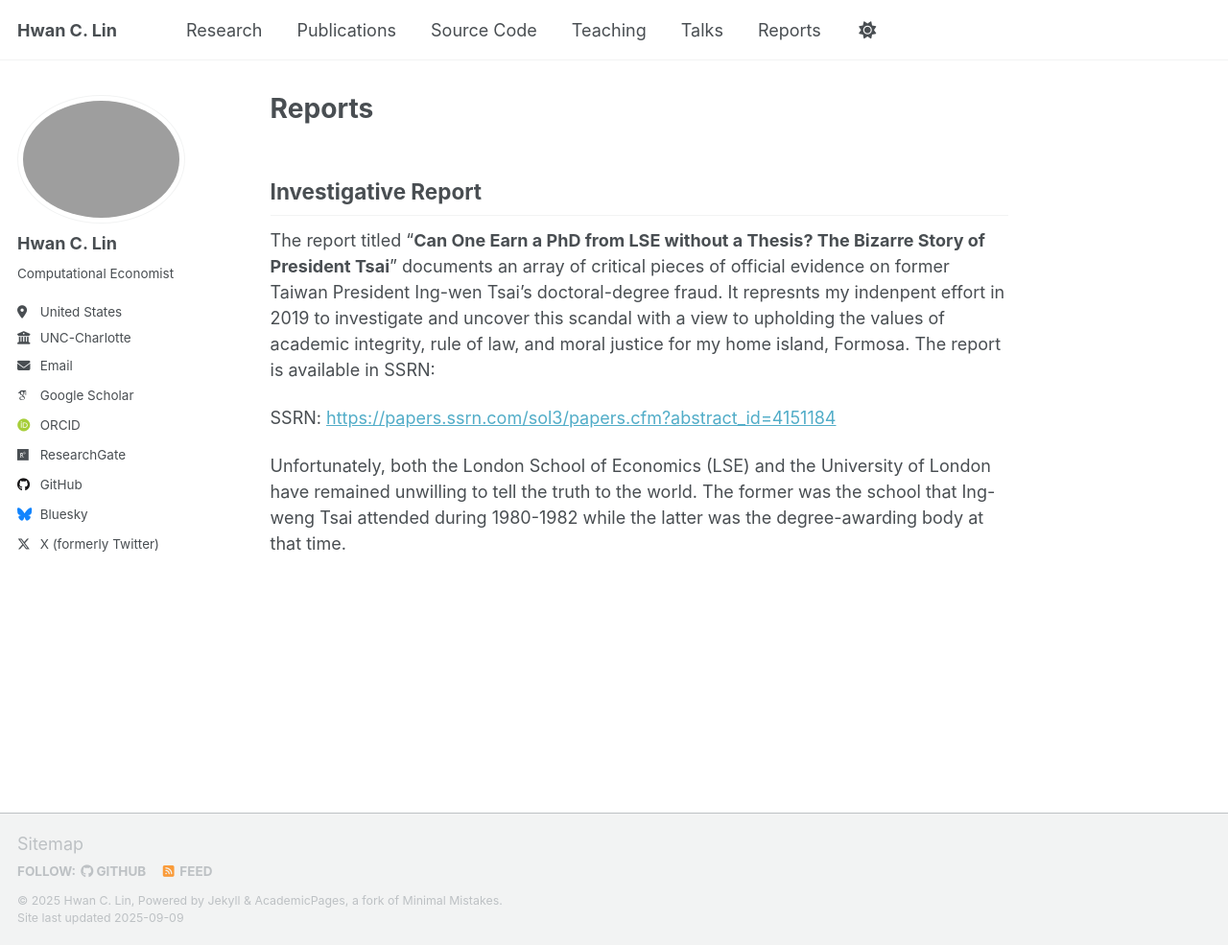
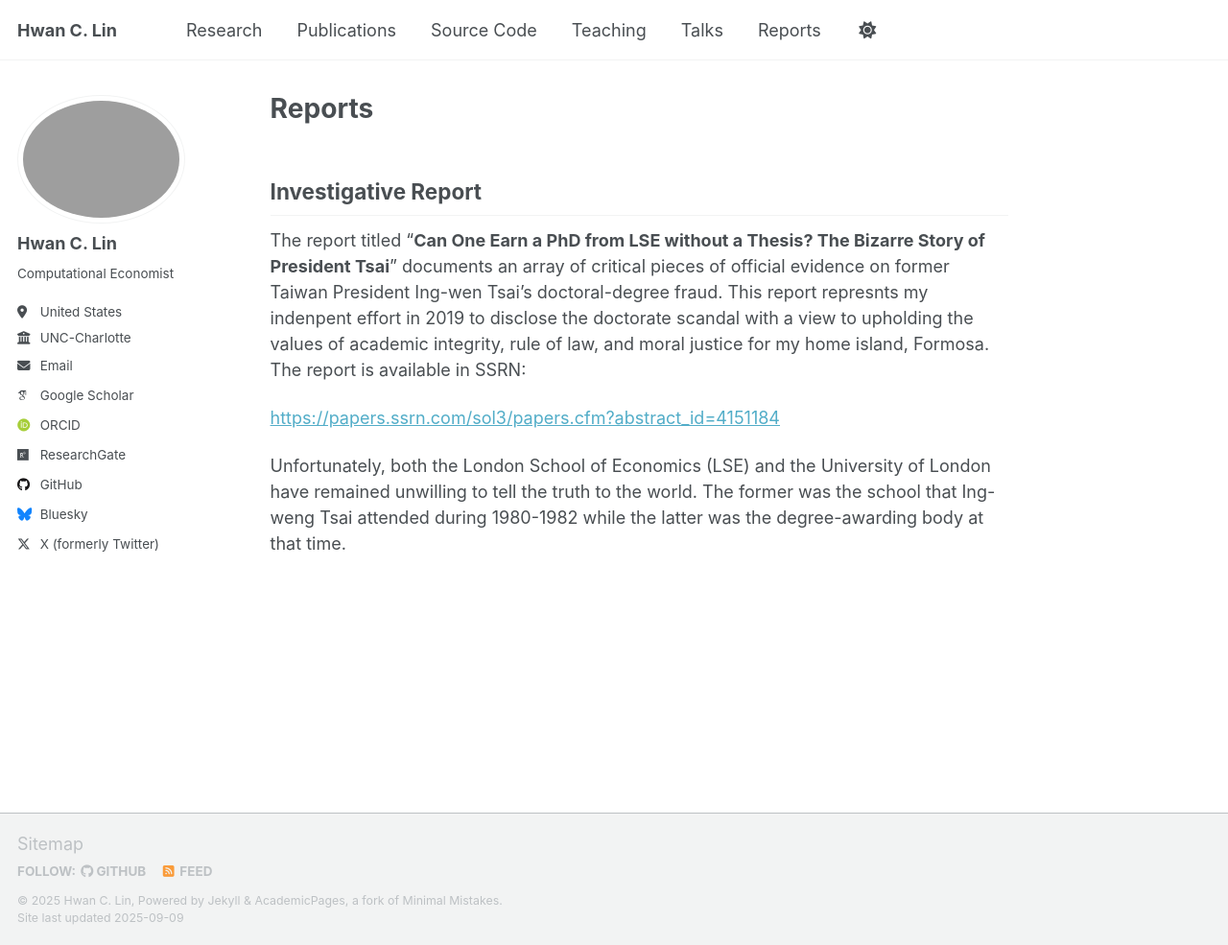
Before and after one commit to hwanclin/hwanclin.github.io, a Jekyll site: the page built from _pages/reports.md, in a window 1280 px wide and 985 px high. Shown: the whole window at 96% size. Built offline with Jekyll 4.4.1, drawn with Linux system fonts in a browser that asks for light colours; some web fonts are replaced; a script that is not in the unit is left out.

Commit message:
Update reports.md

```diff
--- a/_pages/reports.md
+++ b/_pages/reports.md
@@ -8,8 +8,8 @@ nav_order: 5
 
 ## Investigative Report
 
-The report titled "**Can One Earn a PhD from LSE without a Thesis? The Bizarre Story of President Tsai**" documents an array of critical pieces of official evidence on former Taiwan President Ing-wen Tsai's doctoral-degree fraud. It represnts my indenpent effort in 2019 to investigate and uncover this scandal with a view to upholding the values of academic integrity, rule of law, and moral justice for my home island, Formosa. The report is available in SSRN:
+The report titled "**Can One Earn a PhD from LSE without a Thesis? The Bizarre Story of President Tsai**" documents an array of critical pieces of official evidence on former Taiwan President Ing-wen Tsai's doctoral-degree fraud. This report represnts my indenpent effort in 2019 to disclose the doctorate scandal with a view to upholding the values of academic integrity, rule of law, and moral justice for my home island, Formosa. The report is available in SSRN:
 
-SSRN: [https://papers.ssrn.com/sol3/papers.cfm?abstract_id=4151184](https://papers.ssrn.com/sol3/papers.cfm?abstract_id=4151184)
+[https://papers.ssrn.com/sol3/papers.cfm?abstract_id=4151184](https://papers.ssrn.com/sol3/papers.cfm?abstract_id=4151184)
 
 Unfortunately, both the London School of Economics (LSE) and the University of London have remained unwilling to tell the truth to the world. The former was the school that Ing-weng Tsai attended during 1980-1982 while the latter was the degree-awarding body at that time.
```
